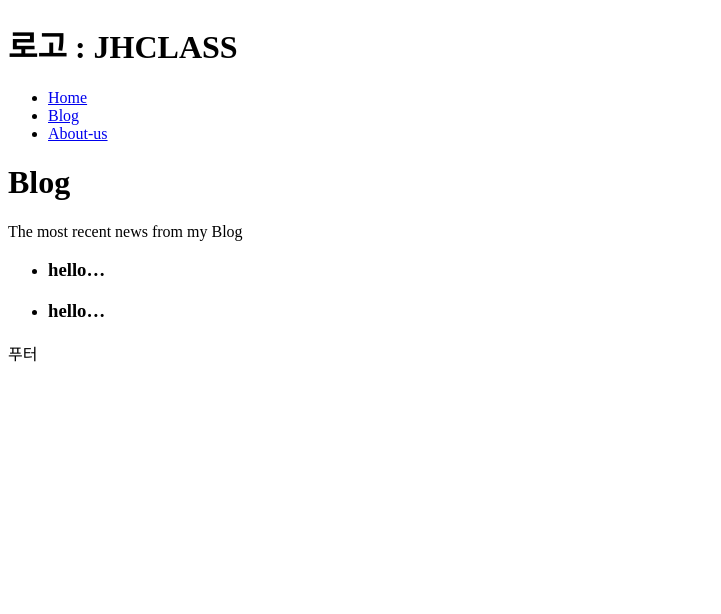
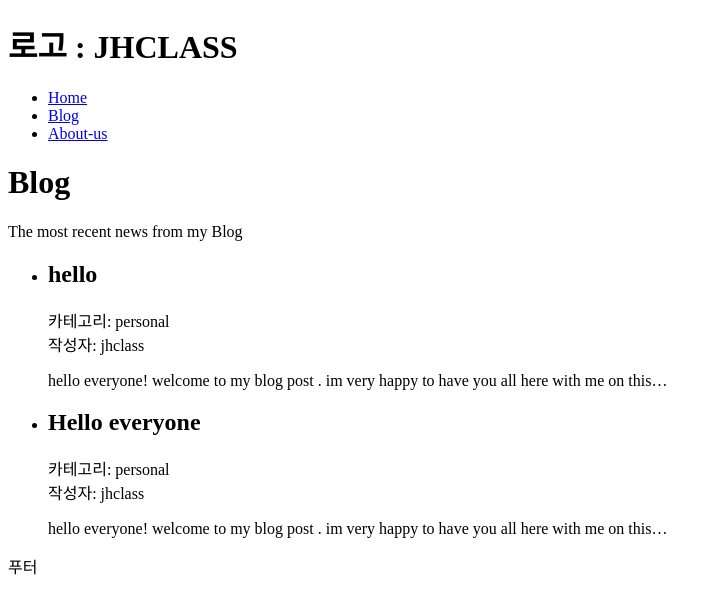
Before and after one commit to jhclass/taste-gatsby, a Gatsby site: page /blog in a window 1280 px wide. Shown: the whole page, without its empty margins (0-721 px from the left). Built offline with nearby package versions, Linux system fonts and the light colour scheme; Gatsby itself is replaced by a stand-in of ours.

Commit message:
'frontmatter' of MDX file is separated and recognized. A space is required between the property and the property value. Example: aaa: apple

```diff
--- a/blog-posts/ByeBye.mdx
+++ b/blog-posts/ByeBye.mdx
@@ -1,9 +1,9 @@
 ---
-title:hello
-category:personal
-date:"2022-10-29"
-author:jhclass
+title: hello
+category: personal
+date: "2022-10-29"
+author: jhclass
 ---
-## hello everyone!
+# hello everyone!
 
 welcome to my blog post . im very happy to have you all here with me on this special.
--- a/blog-posts/hello.mdx
+++ b/blog-posts/hello.mdx
@@ -1,8 +1,8 @@
 ---
-title:hello
-category:personal
-date:"2022-10-29"
-author:jhclass
+title: Hello everyone
+category: personal
+date: "2022-12-03"
+author: jhclass
 ---
 
 ## hello everyone!
--- a/src/pages/blog.tsx
+++ b/src/pages/blog.tsx
@@ -9,7 +9,13 @@ function Blog({data}:PageProps<Queries.MyDataQuery>) {
             <p>The most recent news from my Blog</p>
             <ul>
                 {data.allMdx.nodes.map((datas,i) =><li key={i}>
-                    <h3>{datas.excerpt}</h3>
+                    <h2>{datas.frontmatter?.title}</h2>
+                    <div>
+                        카테고리: {datas.frontmatter?.category}
+                        <br/>
+                        작성자: {datas.frontmatter?.author}
+                    </div>
+                    <p>{datas.excerpt}</p>
                 </li>)}
             </ul>
 
@@ -22,8 +28,13 @@ export const query = graphql`
     query MyData {
         allMdx {
             nodes {
-            excerpt(pruneLength: 15)
-            frontmatter
+            excerpt(pruneLength: 100)
+            frontmatter {
+                title
+                category
+                date
+                author
+            }
             body
             }
         }
```
Also changed, not shown: 1 other file.
